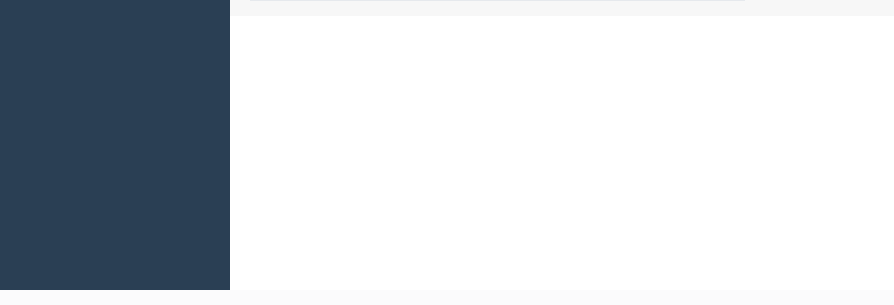
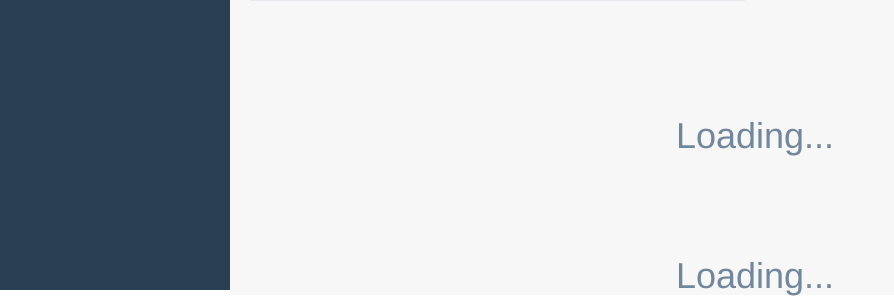
Before and after one commit to deepudaksh/BI-Tool-for-Hospital---flask_python_app, a Flask app: page / in a window 1280 px wide. Shown: the part 1310-1615 px from the top of the page, without its empty margins (0-894 px from the left). Run offline with Flask 2, Linux system fonts and the light colour scheme; data that the repository does not hold is empty; some libraries are stand-ins or nearby versions.

Commit message:
Update index.html

```diff
--- a/templates/index.html
+++ b/templates/index.html
@@ -681,7 +681,7 @@
         <!-- doctors page -->
         <div id="doctor-page">
           <!-- load doctors html dynaically onclick of doctor link in navbar refer script.js -->
-
+          <h1 align="center" id="loading1" style="margin-top:100px">Loading...</h1>
         </div>
         <!-- doctors page end-->
 
@@ -689,6 +689,7 @@
         <div id="revenue-page">
           <!-- load personal html dynaically onclick of doctor link in nav refer script.js -->
           <!-- <p>revenue page</p> -->
+          <h1 align="center" id="loading" style="margin-top:100px" >Loading...</h1>
         </div>
         <!-- revenue page end-->
       </div>
```
